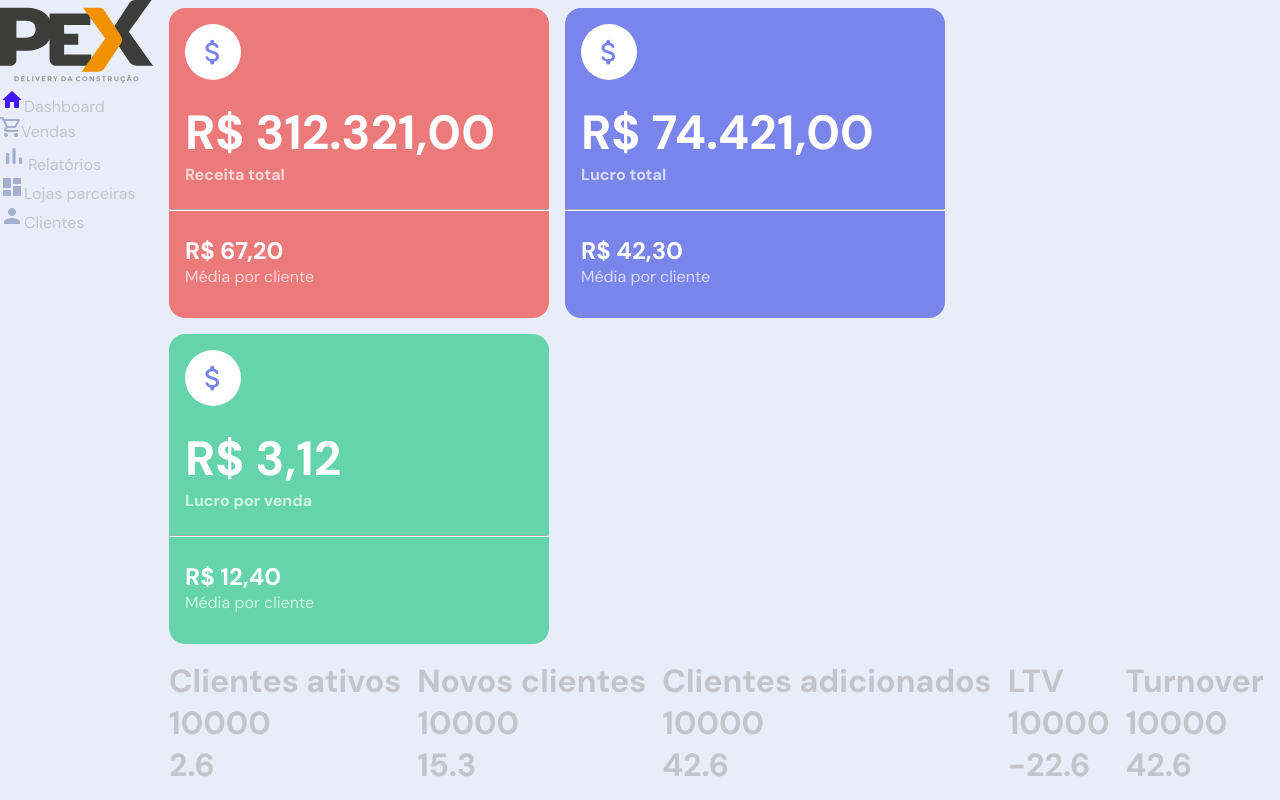
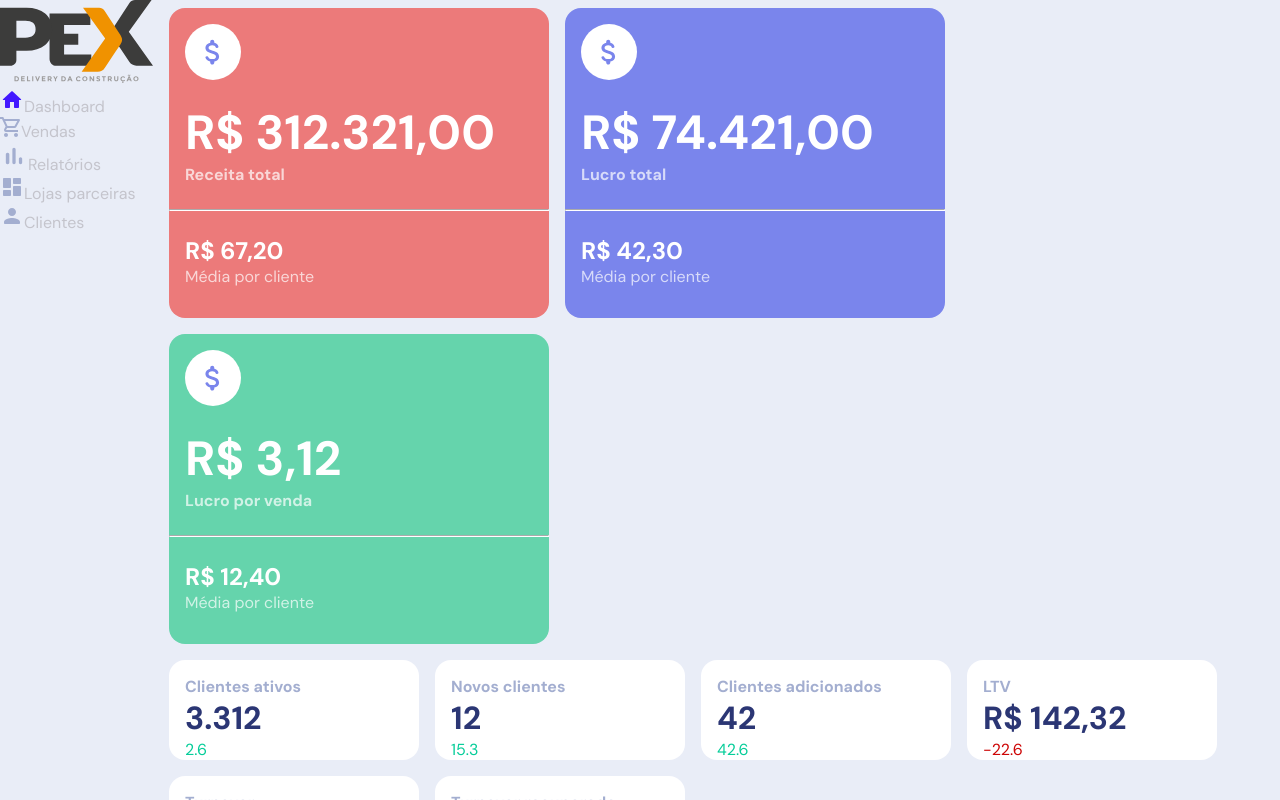
Before and after one commit to andreapmacedo/pex-dashboard, a React (Vite) app: page / in a window 1280 px wide. Shown: the top 800 px of the page. Built offline with nearby package versions, Linux system fonts and the light colour scheme.

Commit message:
style: Adiciona estilização do 'SmallBalanceCard.

```diff
--- a/src/components/BigBalanceCard.jsx
+++ b/src/components/BigBalanceCard.jsx
@@ -1,11 +1,8 @@
 import dollar_sign from '../assets/dollar_sign.svg';
 import styles from './BigBalanceCard.module.css';
+import { FormatPtBr } from '../utils';
 
 export function BigBalanceCard({ title, amount, avarage, cardColor }) {
-
-  function formatarValor(valor) {
-    return valor.toLocaleString('pt-BR', { minimumFractionDigits: 2 } );
-  }
 
   return (
     <div
@@ -13,10 +10,10 @@ export function BigBalanceCard({ title, amount, avarage, cardColor }) {
       style={{backgroundColor: cardColor}}
     >
       <img src={dollar_sign} alt={'icon dollar'} />
-      <h1>{`R$ ${formatarValor(amount)}`}</h1>
+      <h1>{`R$ ${FormatPtBr(amount)}`}</h1>
       <h4>{title}</h4>
-      <hr nodashed></hr>
-      <h3>{`R$ ${formatarValor(avarage)}`}</h3>
+      <hr></hr>
+      <h3>{`R$ ${FormatPtBr(avarage)}`}</h3>
       <p>Média por cliente</p>
     </div>
   );
--- a/src/components/SmallBalanceCard.jsx
+++ b/src/components/SmallBalanceCard.jsx
@@ -1,12 +1,18 @@
-import styles from './Sidebar.module.css';
+import { FormatNoFraction, FormatPtBr } from '../utils';
+import styles from './SmalllBalanceCard.module.css';
 
-export function SmallBalanceCard({ title, amount, percent }) {
+export function SmallBalanceCard({ title, amount, percent, extraData, format }) {
 
   return (
-    <sidebar className={styles.sidebar}>
-      <h1>{title}</h1>
-      <h1>{amount}</h1>
-      <h1>{percent}</h1>
-    </sidebar>
+    <div className={styles.smallBalanceCard}>
+      <h4>{title}</h4>
+      <div className={styles.amountContainer}>
+        {format === 'noFraction' && <h2>{FormatNoFraction(amount)}</h2> }
+        {format === 'percent' && <h2>{`${FormatPtBr(amount)}%`}</h2> }
+        {format === 'ptBr' && <h2>{`R$ ${FormatPtBr(amount)}`}</h2> }
+        {extraData && <p>{extraData}</p>}
+      </div>
+      <p className={percent > 0 ? styles.green : styles.red } >{percent}</p>
+    </div>
   );
 }
--- /dev/null
+++ b/src/components/SmalllBalanceCard.module.css
@@ -0,0 +1,40 @@
+.smallBalanceCard {
+  background-color: var(--white);
+  border-radius: 16px;
+  min-width: 15.625rem;
+  min-height: 5.9375rem;
+  gap: 1rem;
+}
+
+.smallBalanceCard h2 {
+  color: var(--blue-800);
+  font-size: 2rem;
+  font-weight: 700;
+  padding: 0 1rem;
+}
+
+.smallBalanceCard h4 {
+  color: var(--gray-400);
+  padding: 0 1rem;
+  padding-top: 1rem;
+}
+
+.smallBalanceCard p {
+  color: var(--blue-800);
+}
+
+
+.smallBalanceCard .amountContainer {
+  display: flex;
+  flex-direction: row;
+}
+
+.smallBalanceCard .green {
+  color: var(--green-500);
+  padding: 0 1rem;
+}
+
+.smallBalanceCard .red {
+  color: var(--red-500);
+  padding: 0 1rem;
+}
--- a/src/components/Wrapper.jsx
+++ b/src/components/Wrapper.jsx
@@ -20,12 +20,14 @@ export function Wrapper() {
         ))}
       </div>
       <div className={styles.wrapperIn}>
-        {data.smallBalance.map(({ title, amount, percent }, index) => (
+        {data.smallBalance.map(({ title, amount, percent, extraData, format }, index) => (
           <SmallBalanceCard
             key={index}
             title={title}
             amount={amount}
             percent={percent}
+            extraData={extraData}
+            format={format}
           />
         ))}
       </div>
--- a/src/data/index.jsx
+++ b/src/data/index.jsx
@@ -51,33 +51,41 @@ export const bigBalance = [
 export const smallBalance = [
   {
     title: 'Clientes ativos',
-    amount: 10000,
+    amount: 3312,
     percent: 2.6,
+    format: 'noFraction'
   },
   {
     title: 'Novos clientes',
-    amount: 10000,
+    amount: 12,
     percent: 15.3,
+    format: 'noFraction'
   },
   {
     title: 'Clientes adicionados',
-    amount: 10000,
+    amount: 42,
     percent: 42.6,
+    format: 'noFraction'
   },
   {
     title: 'LTV',
-    amount: 10000,
+    amount: 142.32,
     percent: -22.6,
+    format: 'ptBr'
   },
   {
     title: 'Turnover',
-    amount: 10000,
+    amount: 24.3,
     percent: 42.6,
+    format: 'percent',
+    extraData: 32,
   },
   {
     title: 'Turnover recuperado',
-    amount: 10000,
+    amount: 54.42,
     percent: 32.6,
+    format: 'percent',
+    extraData: 12,
   },
 ];
 
--- a/src/global.css
+++ b/src/global.css
@@ -4,20 +4,20 @@
   --gray-100: #e1e1e6;
   --gray-200: #E9EDF7;
   --gray-300: #c4c4cc;
-  --gray-400: #8d8d99;
+  --gray-400: #A3AED0;
   --gray-600: #323238;
   --gray-700: #29292e;
   --gray-800: #202024;
   --gray-900: #121214;
 
   --green-300: #65D4AC;
-  --green-500: #00875f;
+  --green-500: #05CD99 ;
 
   --red-300: #EC7A7A;
-  --red-500: #F75A68;
+  --red-500: #CD0505;
 
   --blue-300: #7A85EC;
-  --blue-500: #1445bf;
+  --blue-800: #2B3674;
 }
 
 :focus {
--- /dev/null
+++ b/src/utils/index.jsx
@@ -0,0 +1,7 @@
+export function FormatPtBr(value) {
+  return value.toLocaleString('pt-BR', { minimumFractionDigits: 2 } );
+}
+
+export function FormatNoFraction(value) {
+  return value.toLocaleString('pt-BR', { minimumFractionDigits: 0 } );
+}
```
